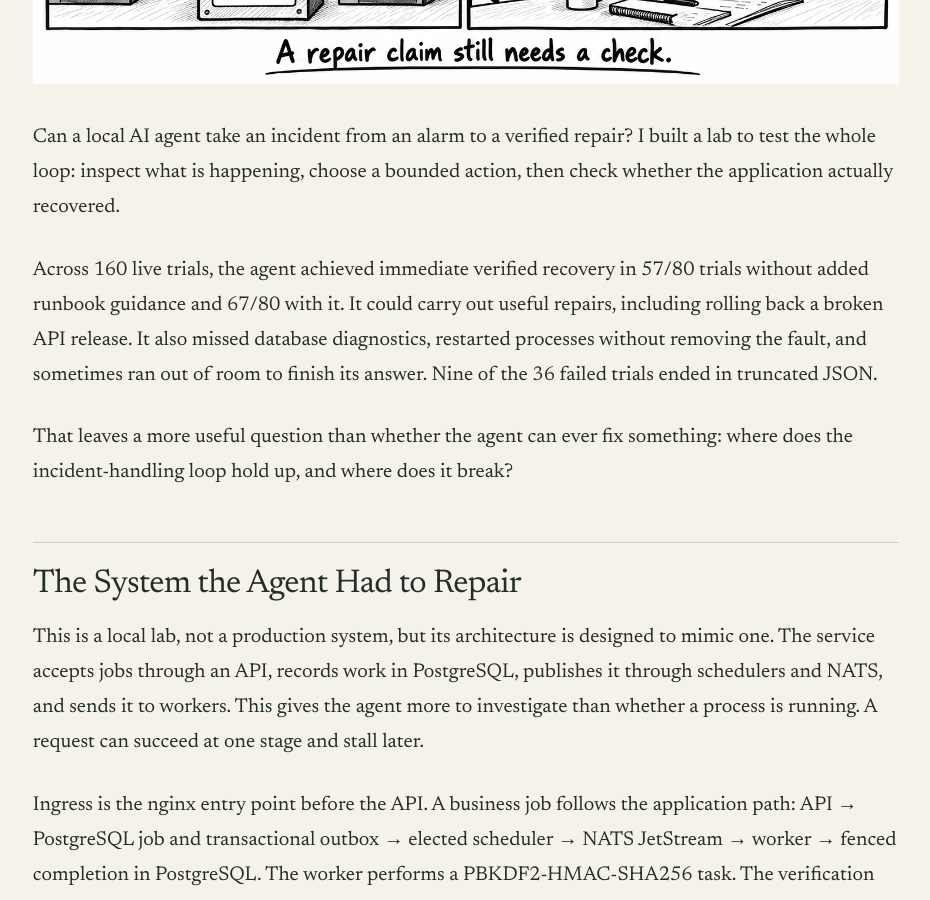
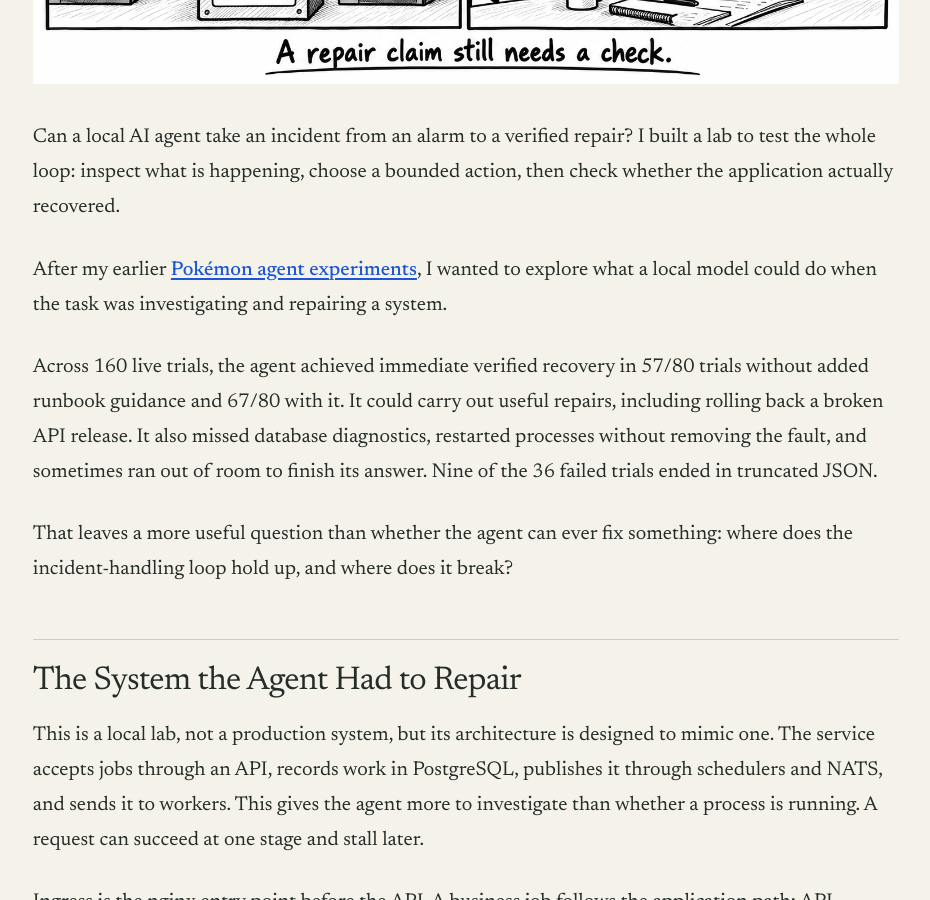
Before and after one commit to curtiscovington/curtiscovington.github.io, a Jekyll site: the page built from _posts/2026-11-01-incident-agent-context.md, in a window 1280 px wide and 900 px high, scrolled down 1032 px. Shown: the whole window, without its empty margins (44-974 px from the left). Built offline with Jekyll 4.4.1, drawn with Linux system fonts in a browser that asks for light colours.

Commit message:
Connect incident study to earlier Pokemon agent work

```diff
--- a/_posts/2026-11-01-incident-agent-context.md
+++ b/_posts/2026-11-01-incident-agent-context.md
@@ -17,6 +17,8 @@ repo_card:
 ![A local incident agent investigates an alarm, performs a bounded rollback and checks recovery](/img/posts/incident-agent-context/incident-agent-handling-cover.webp)
 
 Can a local AI agent take an incident from an alarm to a verified repair? I built a lab to test the whole loop: inspect what is happening, choose a bounded action, then check whether the application actually recovered.
+
+After my earlier [Pokémon agent experiments](/posts/pokemon-red-one-hour-agent-lab/), I wanted to explore what a local model could do when the task was investigating and repairing a system.
 
 Across 160 live trials, the agent achieved immediate verified recovery in 57/80 trials without added runbook guidance and 67/80 with it. It could carry out useful repairs, including rolling back a broken API release. It also missed database diagnostics, restarted processes without removing the fault, and sometimes ran out of room to finish its answer. Nine of the 36 failed trials ended in truncated JSON.
 
```
